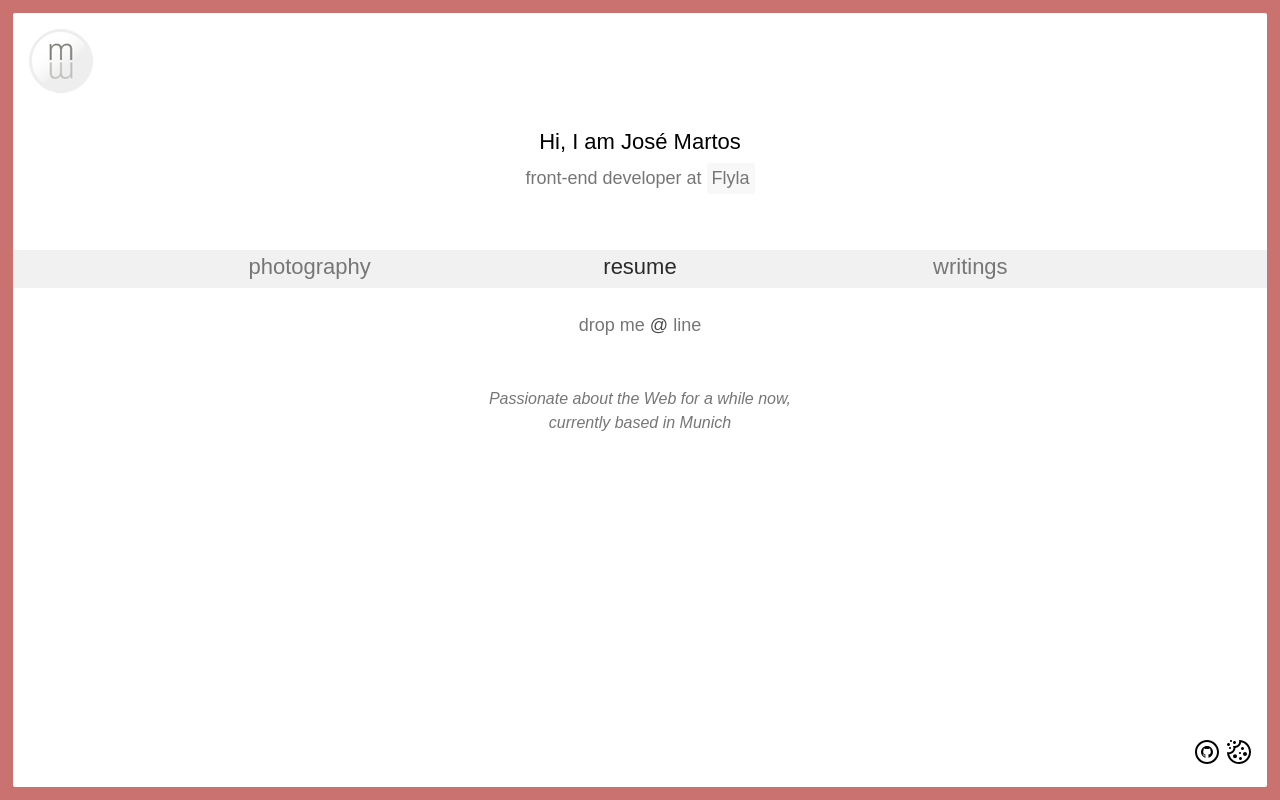
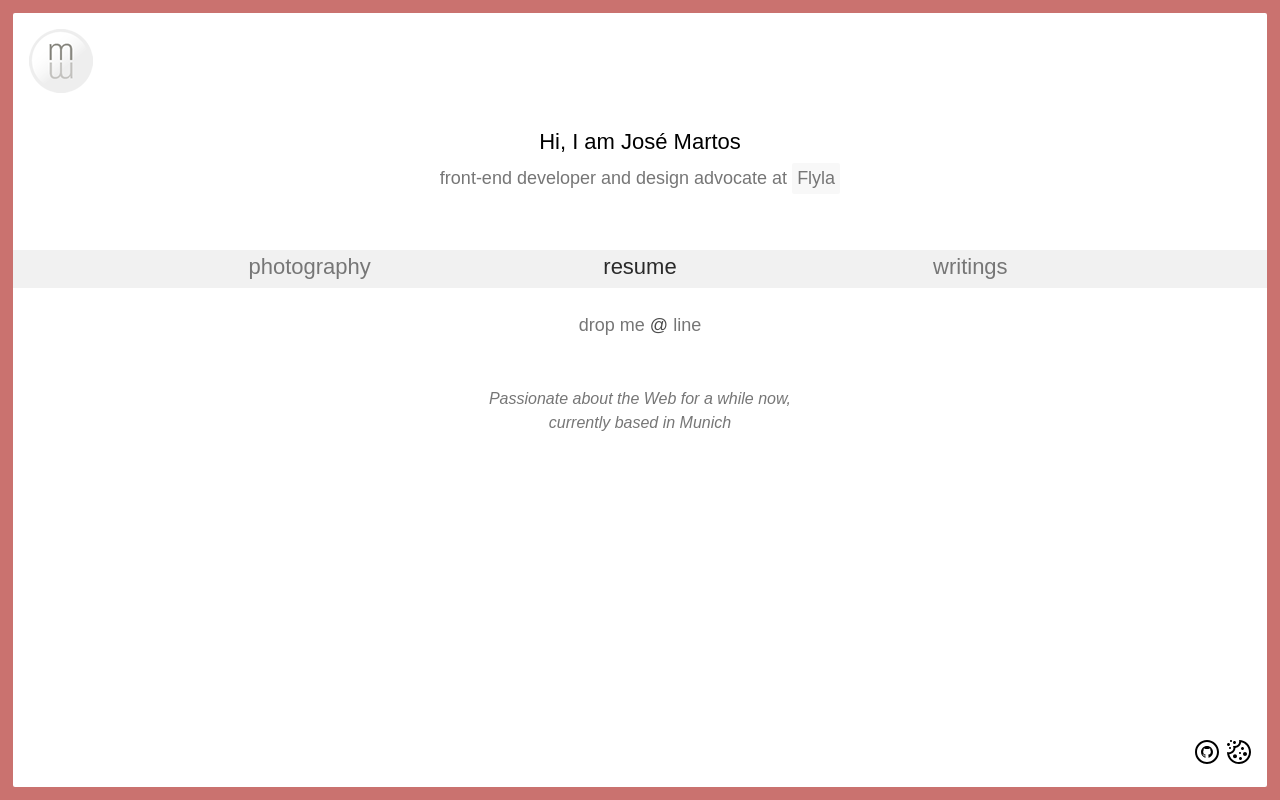
Before and after one commit to josemartos/reactwebsite, a Next.js app: page / in a window 1280 px wide. Built offline with nearby package versions, Linux system fonts and the light colour scheme; a web font is replaced by a local one.

Commit message:
Update CV

```diff
--- a/pages/index.tsx
+++ b/pages/index.tsx
@@ -9,7 +9,7 @@ const HomePage: NextPage = () => (
     <div className="home-info">
       <h1 className="home-title">Hi, I am Jos&eacute; Martos</h1>
       <div className="home-position">
-        front-end developer at{' '}
+        front-end developer and design advocate at{' '}
         <a href="https://www.flyla.com/" title="Visit Flyla's website">
           Flyla
         </a>
```
Also changed, not shown: 1 other file (tests, documents, lock files or other folders).
